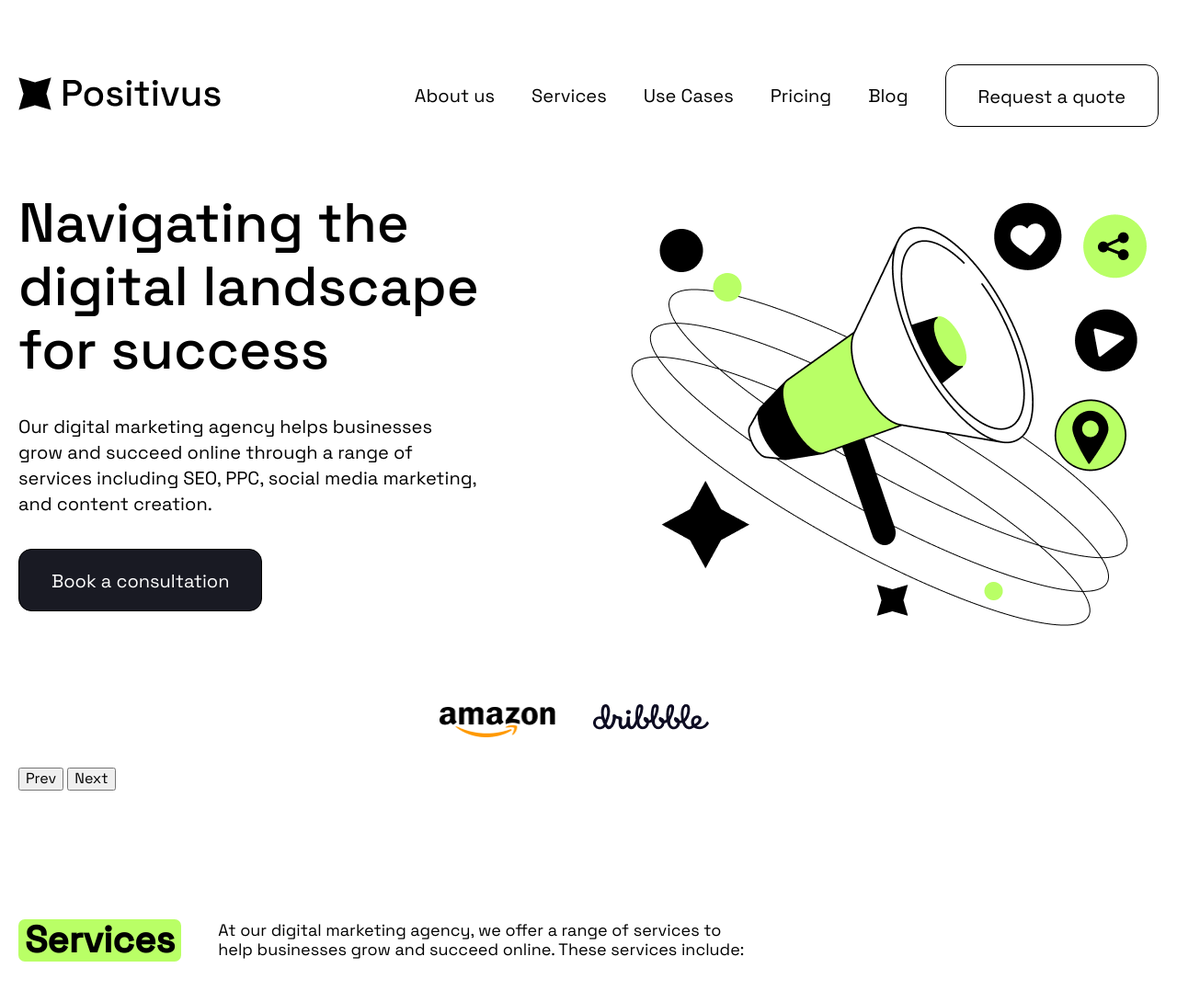
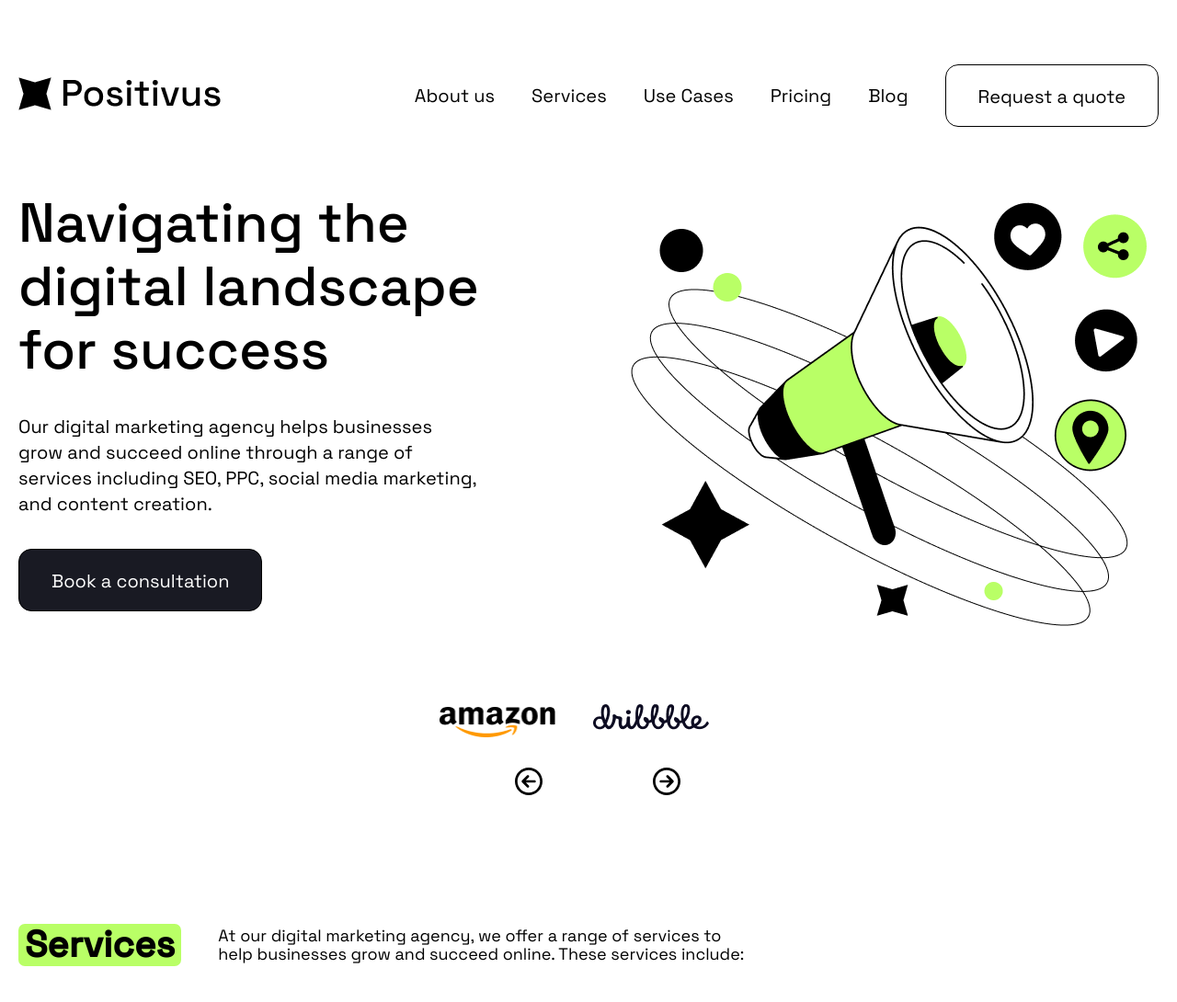
Before and after one commit to s0rest8/Positivus, a plain HTML site: page index.html in a window 1280 px wide. Shown: the top 1090 px of the page at 92% size. Drawn offline with nearby package versions, Linux system fonts and the light colour scheme; files whose address does not match are found by name.

Commit message:
path changed

```diff
--- a/index.html
+++ b/index.html
@@ -95,12 +95,38 @@
                         <img src="images/greeting/zoom.png" alt="Партнёры">
                     </div>
                 </div>
-                <button class="greeting-btn_prev">
-                    Prev
-                </button>
-                <button class="greeting-btn_next">
-                    Next
-                </button>
+                <div class="greeting-slider__inner">
+                    <button class="greeting-slider-btn greeting-btn__prev">
+                        <svg fill="#000000" height="800px" width="800px" version="1.1" id="Capa_1"
+                            xmlns="http://www.w3.org/2000/svg" xmlns:xlink="http://www.w3.org/1999/xlink"
+                            viewBox="0 0 330 330" xml:space="preserve">
+                            <g>
+                                <path
+                                    d="M165,0C74.019,0,0,74.02,0,165.001C0,255.981,74.019,330,165,330s165-74.019,165-164.999C330,74.02,255.981,0,165,0z
+		 M165,300c-74.44,0-135-60.561-135-134.999C30,90.562,90.56,30,165,30s135,60.562,135,135.001C300,239.439,239.439,300,165,300z" />
+                                <path d="M185.606,94.395c-5.857-5.857-15.355-5.857-21.213,0c-5.858,5.857-5.858,15.355,0,21.213l34.395,34.395l-103.79,0.006
+		c-8.284,0-15,6.717-14.999,15.001c0,8.284,6.717,14.999,15.001,14.999l103.784-0.006l-34.392,34.393
+		c-5.858,5.857-5.858,15.355,0,21.213c2.929,2.929,6.767,4.394,10.606,4.394c3.839,0,7.678-1.465,10.606-4.394l60-60.001
+		C248.42,172.793,250,168.979,250,165s-1.581-7.794-4.394-10.606L185.606,94.395z" />
+                            </g>
+                        </svg>
+                    </button>
+                    <button class="greeting-slider-btn greeting-slider-btn__next">
+                        <svg fill="#000000" height="800px" width="800px" version="1.1" id="Capa_1"
+                            xmlns="http://www.w3.org/2000/svg" xmlns:xlink="http://www.w3.org/1999/xlink"
+                            viewBox="0 0 330 330" xml:space="preserve">
+                            <g>
+                                <path
+                                    d="M165,0C74.019,0,0,74.02,0,165.001C0,255.981,74.019,330,165,330s165-74.019,165-164.999C330,74.02,255.981,0,165,0z
+		 M165,300c-74.44,0-135-60.561-135-134.999C30,90.562,90.56,30,165,30s135,60.562,135,135.001C300,239.439,239.439,300,165,300z" />
+                                <path d="M185.606,94.395c-5.857-5.857-15.355-5.857-21.213,0c-5.858,5.857-5.858,15.355,0,21.213l34.395,34.395l-103.79,0.006
+		c-8.284,0-15,6.717-14.999,15.001c0,8.284,6.717,14.999,15.001,14.999l103.784-0.006l-34.392,34.393
+		c-5.858,5.857-5.858,15.355,0,21.213c2.929,2.929,6.767,4.394,10.606,4.394c3.839,0,7.678-1.465,10.606-4.394l60-60.001
+		C248.42,172.793,250,168.979,250,165s-1.581-7.794-4.394-10.606L185.606,94.395z" />
+                            </g>
+                        </svg>
+                    </button>
+                </div>
             </div>
         </section>
         <section id="services" class="services">
--- a/script/marquee.js
+++ b/script/marquee.js
@@ -5,7 +5,7 @@ export default function marqueeinit() {
     let offset = 0
     let marqueeSlider = document.querySelector('.greeting-marquee__slider')
 
-    document.querySelector('.greeting-btn_next').addEventListener('click', function () {
+    document.querySelector('.greeting-slider-btn__next').addEventListener('click', function () {
         offset = offset + 167
         if (offset > 668) {
             offset = 0
@@ -13,7 +13,7 @@ export default function marqueeinit() {
         marqueeSlider.style.left = -offset + 'px'
     })
 
-    document.querySelector('.greeting-btn_prev').addEventListener('click', function () {
+    document.querySelector('.greeting-btn__prev').addEventListener('click', function () {
         offset = offset - 167
         if (offset < 0) {
             offset = 668
--- a/style/blocks/greeting.css
+++ b/style/blocks/greeting.css
@@ -62,6 +62,40 @@
     margin-right: 40px;
 }
 
+.greeting-slider__inner {
+    display: flex;
+    padding-left: 540px;
+}
+
+.greeting-slider-btn {
+        padding: 0;
+        border: 0;
+        background-color: transparent;
+        cursor: pointer;
+        display: flex;
+
+}
+
+.greeting-slider-btn:hover {
+    background-color: var(--green);
+    border-radius: 100%;
+}
+
+.greeting-slider-btn:not(:last-child) {
+    margin-right: 120px;
+}
+
+.greeting-slider-btn svg {
+    width: 30px;
+    height: 30px;
+
+}
+
+.greeting-btn__prev svg {
+    transform: rotate(180deg);
+}
+
+
 
 
 /* /* .greeting-marquee__list {
@@ -101,6 +135,7 @@
 
         font-size: 16px;
         line-height: 150%;
+
 
     }
 
```
Also changed, not shown: images/greeting/next.png (deleted), images/greeting/prev.png (deleted), images/greeting/swiperButton.svg (added).
